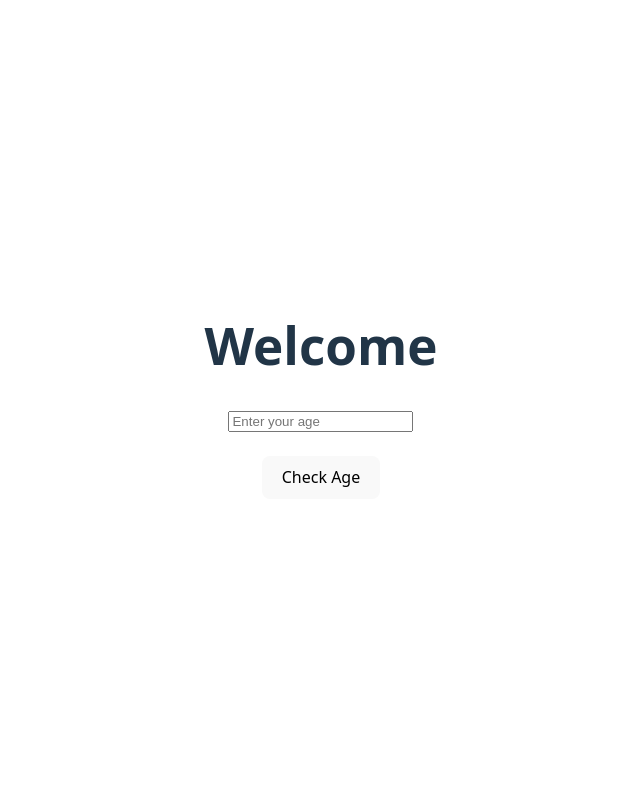
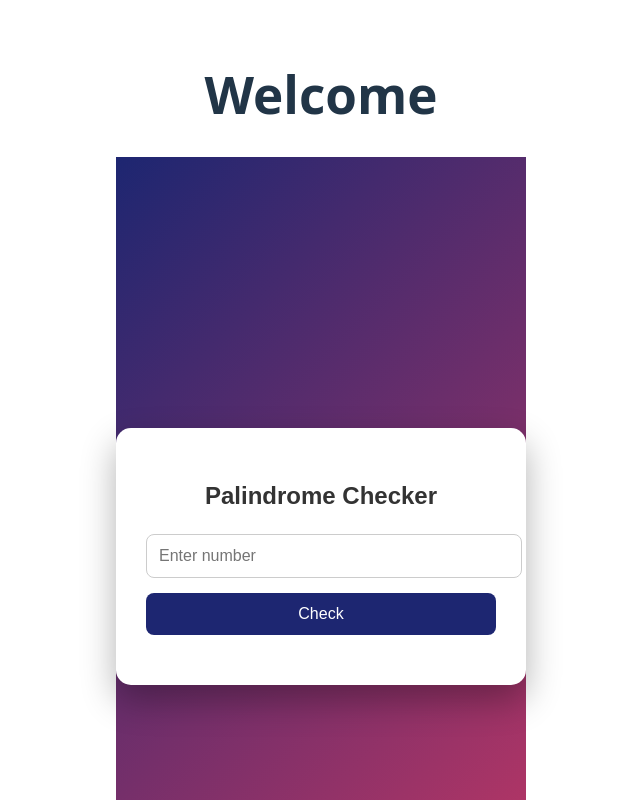
Before and after one commit to kaif21-cmd/React_, a React (Vite) app in the folder my-app/: page / in a window 1280 px wide. Shown: the top 800 px of the page, without its empty margins (319-959 px from the left). Built offline with nearby package versions, Linux system fonts and the light colour scheme.

Commit message:
Palindrome

```diff
--- a/my-app/src/App.jsx
+++ b/my-app/src/App.jsx
@@ -1,12 +1,15 @@
 import { useState } from 'react'
 import './App.css'
-import Age_checker from './agechecker'
+import "./Palindrome.css";
+// import Age_checker from './agechecker'
+import Palindrome from './Palindrome';
 
 const App = () => {
   return (
     <div>
       <h1>Welcome</h1>
-      <Age_checker/>
+      {/* <Age_checker/> */}
+      <Palindrome />
     </div>
   );
 };
--- /dev/null
+++ b/my-app/src/Palindrome.css
@@ -0,0 +1,60 @@
+/* Page Centering */
+.container {
+  min-height: 100vh;
+  display: flex;
+  justify-content: center;
+  align-items: center;
+  background: linear-gradient(135deg, #1d2671, #c33764);
+  font-family: Arial, Helvetica, sans-serif;
+}
+
+/* Card */
+.card {
+  background: #ffffff;
+  padding: 30px;
+  border-radius: 15px;
+  width: 350px;
+  text-align: center;
+  box-shadow: 0 15px 35px rgba(0, 0, 0, 0.3);
+}
+
+/* Heading */
+.card h2 {
+  margin-bottom: 20px;
+  color: #333;
+}
+
+/* Input */
+.card input {
+  width: 100%;
+  padding: 12px;
+  border-radius: 8px;
+  border: 1px solid #ccc;
+  outline: none;
+  font-size: 16px;
+}
+
+/* Button */
+.card button {
+  margin-top: 15px;
+  width: 100%;
+  padding: 12px;
+  border: none;
+  border-radius: 8px;
+  background: #1d2671;
+  color: white;
+  font-size: 16px;
+  cursor: pointer;
+  transition: 0.3s;
+}
+
+.card button:hover {
+  background: #c33764;
+}
+
+/* Result */
+.result {
+  margin-top: 20px;
+  font-weight: bold;
+  color: #1d2671;
+}
--- /dev/null
+++ b/my-app/src/Palindrome.jsx
@@ -0,0 +1,43 @@
+import { useState } from "react";
+import "./Palindrome.css";
+
+const Palindrome = () => {
+  const [num, setNum] = useState("");
+  const [result, setResult] = useState("");
+
+  const handleChange = (e) => {
+    setNum(e.target.value);
+  };
+
+  const checking_palindrome = () => {
+    const reverse = num.split("").reverse().join("");
+    if (num === reverse) {
+      setResult(`✅ ${num} is a Palindrome`);
+    } else {
+      setResult(`❌ ${num} is NOT a Palindrome`);
+    }
+  };
+
+  return (
+    <div className="container">
+      <div className="card">
+        <h2>Palindrome Checker</h2>
+
+        <input
+          type="text"
+          placeholder="Enter number"
+          value={num}
+          onChange={handleChange}
+        />
+
+        <button onClick={checking_palindrome}>
+          Check
+        </button>
+
+        <div className="result">{result}</div>
+      </div>
+    </div>
+  );
+};
+
+export default Palindrome;
```
